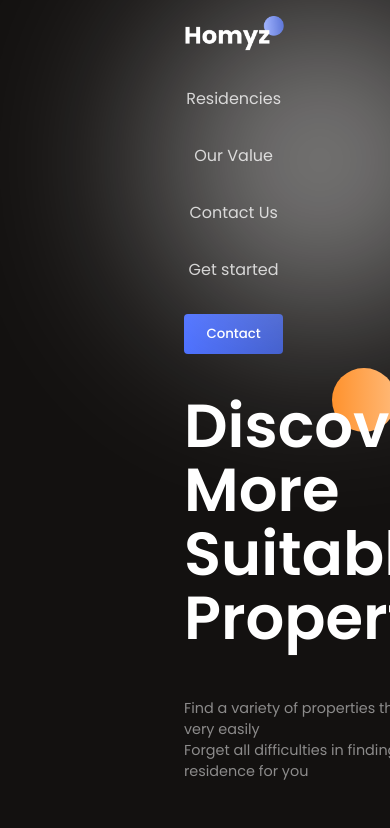
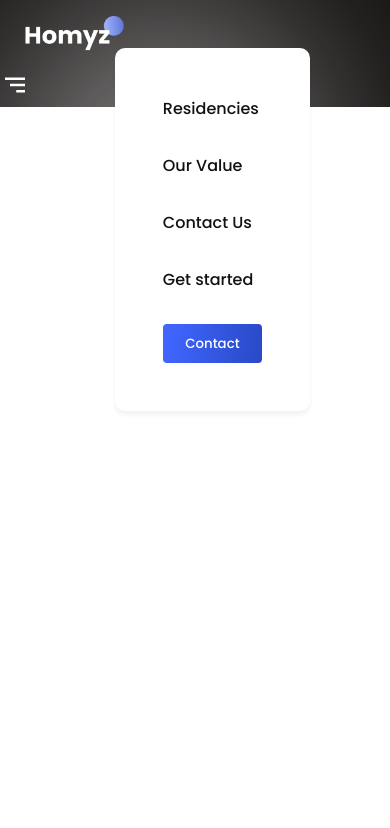
Before and after one commit to Azikenp/homyz-estates, a React (Vite) app: page / in a window 390 px wide. Shown: the top 828 px of the page. Built offline with nearby package versions, Linux system fonts and the light colour scheme.

Commit message:
styling for responsiveness

```diff
--- a/src/App.css
+++ b/src/App.css
@@ -18,3 +18,10 @@
   filter: blur(100px);
   border-radius: 100%;
 }
+
+@media screen and (max-width: 768px) {
+  .App >:nth-child(1){
+    padding-right: 0;
+    padding-left: 0;
+  }
+}
--- a/src/App.jsx
+++ b/src/App.jsx
@@ -16,14 +16,14 @@ function App() {
       <div>
         <div className="white-gradient"></div>
         <Header />
-        <Hero />
+        {/* <Hero /> */}
       </div>
-      <Companies />
+      {/* <Companies />
       <Residencies/>
       <Value />
       <Contact />
       <GetStarted />
-      <Footer />
+      <Footer /> */}
     </div>
   )
 }
--- a/src/components/footer/Footer.css
+++ b/src/components/footer/Footer.css
@@ -0,0 +1,18 @@
+.f-wrapper{
+    padding-right: 10rem;
+    padding-left: 10rem;
+}
+
+.f-container{
+    justify-content: space-between;
+}
+
+.l-side{
+    gap: 1rem;
+}
+
+.f-menu{
+    gap: 1.5rem;
+    margin-top: 1.5rem;
+    font-weight: 500;
+}
--- a/src/components/footer/Footer.jsx
+++ b/src/components/footer/Footer.jsx
@@ -3,7 +3,28 @@ import './Footer.css'
 
 function Footer() {
   return (
-    <div>Footer</div>
+    <section className="f-wrapper">
+        <div className="paddings innerWidth flexCenter f-container">
+            <div className="flexColStart f-left">
+                <img src="./logo2.png" width={120} alt="logo" />
+                <span className='secondaryText'>
+                    Our vision is to give all people <br /> the best place to live for them
+                </span>
+            </div>
+
+            <div className="flexColStart f-right">
+                <span className='primaryText'>Information</span>
+                <span className='secondaryText'>4 odoguyan Spintex may and Hughes </span>
+
+                <div className="flexCenter f-menu">
+                    <span>Property</span>
+                    <span>Services</span>
+                    <span>Product</span>
+                    <span>About</span>
+                </div>
+            </div>
+        </div>
+    </section>
   )
 }
 
--- a/src/components/header/Header.css
+++ b/src/components/header/Header.css
@@ -16,3 +16,28 @@
 .h-menu > *{
     cursor: pointer;
 }
+
+.menu-icon {
+    display: none;
+}
+
+@media screen and (max-width: 768px) {
+    .menu-icon{
+        display: block;
+    }
+
+    .h-menu{
+        color: var(--black);
+        position: absolute;
+        top: 3rem;
+        right: 5rem;
+        flex-direction: column;
+        background: #fff;
+        font-weight: 500;
+        gap: 2ren;
+        padding: 3rem;
+        border-radius: 10px;
+        align-items: flex-start;
+        box-shadow: 0px 4px 4px rgba(0, 0, 0, 0.05);
+    }
+}
--- a/src/components/header/Header.jsx
+++ b/src/components/header/Header.jsx
@@ -1,4 +1,5 @@
 import React from 'react'
+import {BiMenuAltRight} from 'react-icons/bi'
 import './Header.css'
 
 
@@ -18,6 +19,9 @@ function Header() {
                 </button>
             </div>
         </div>
+        <div className="menu-icon">
+          <BiMenuAltRight size={30} />
+        </div>
     </section>
   )
 }
```
